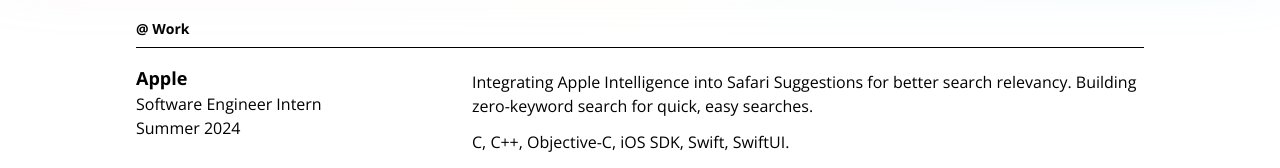
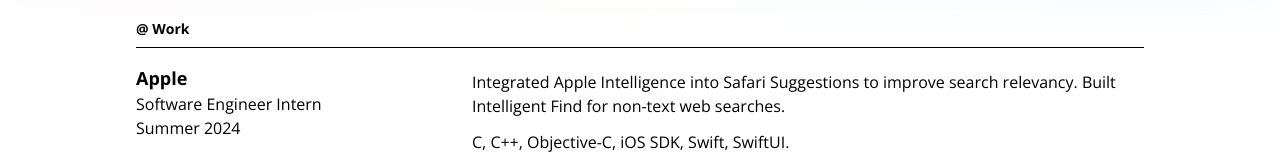
Before and after one commit to aaronkjin/personal, a Next.js app: page /about in a window 1280 px wide. Shown: the part 309-477 px from the top of the page. Built offline with nearby package versions, Linux system fonts and the light colour scheme.

Commit message:
intelligent find

```diff
--- a/pages/about.js
+++ b/pages/about.js
@@ -74,8 +74,8 @@ export default function About() {
           {/* Right Side */}
           <div className="w-full tablet:w-2/3 mt-1.5">
             <p className="text-sm tablet:text-base">
-              Integrating Apple Intelligence into Safari Suggestions for better
-              search relevancy. Building zero-keyword search for quick, easy
+              Integrated Apple Intelligence into Safari Suggestions to improve
+              search relevancy. Built Intelligent Find for non-text web
               searches.
             </p>
 
```
